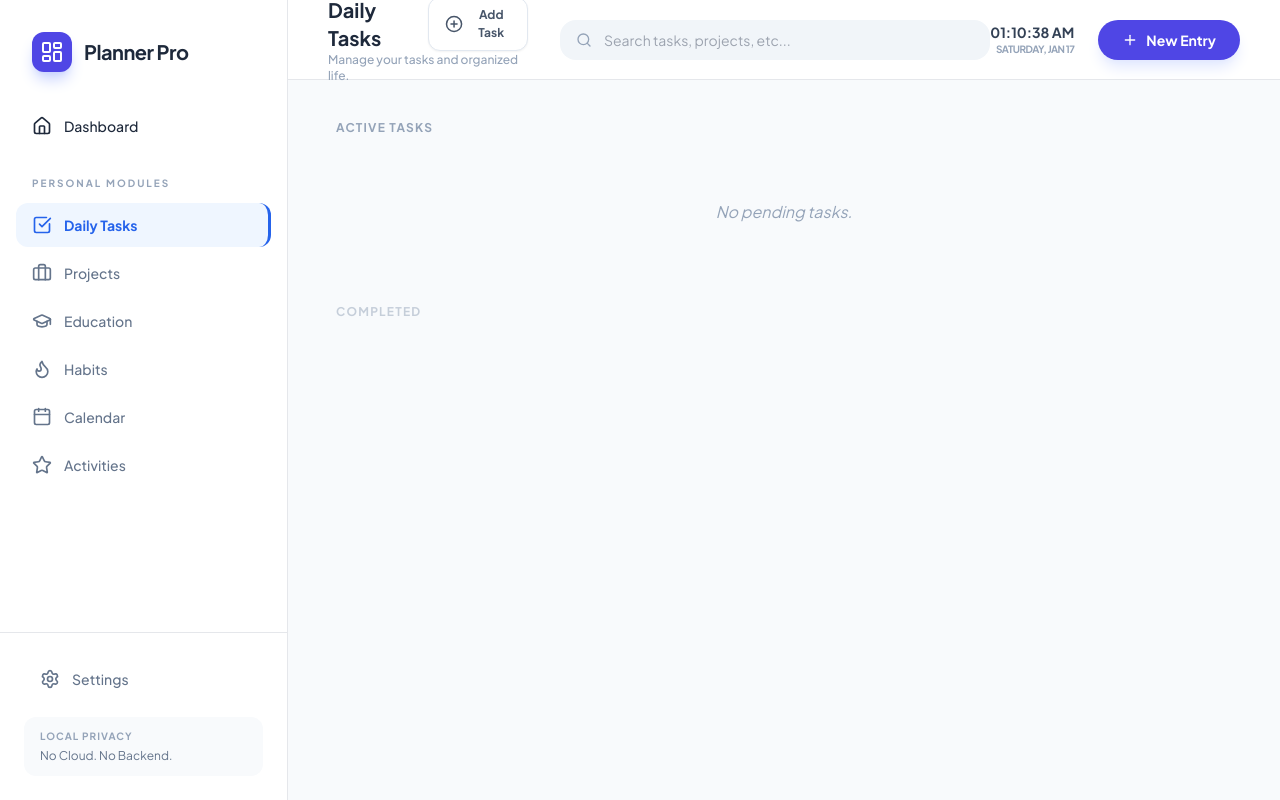
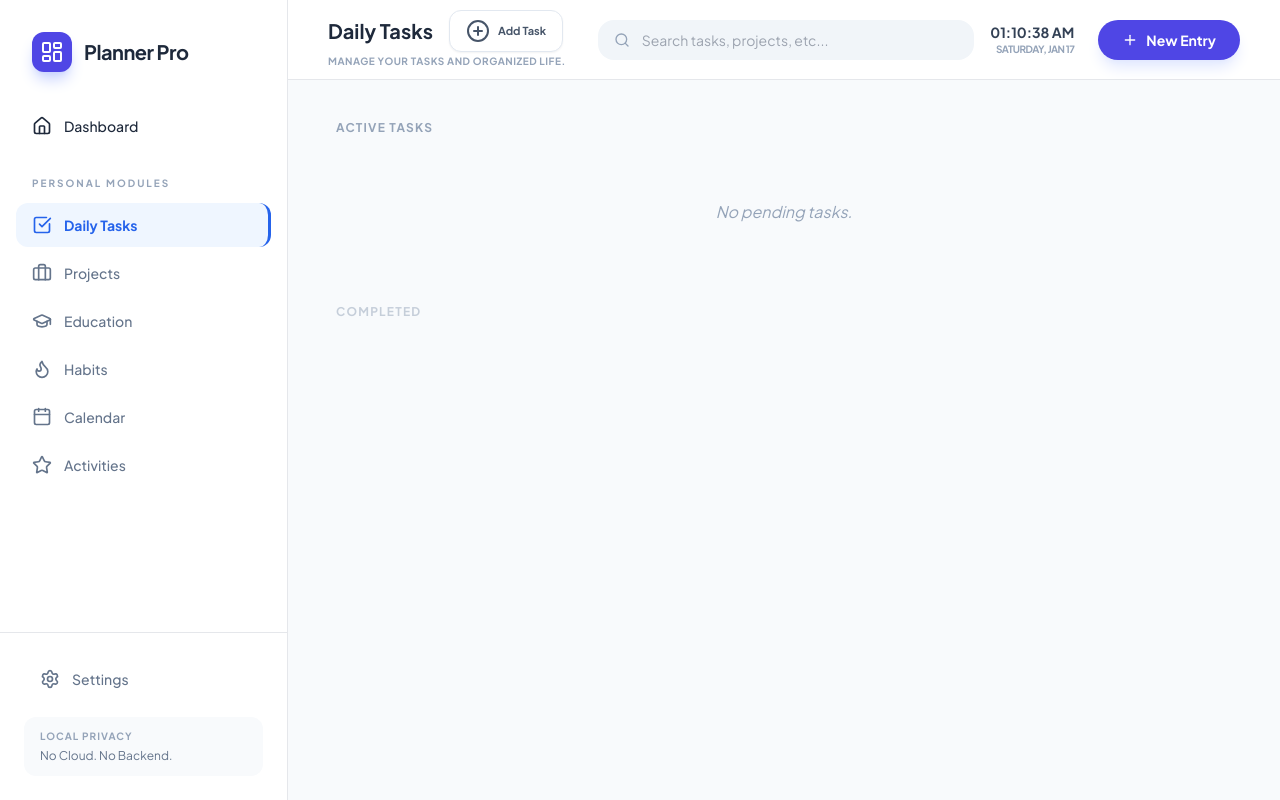
Before and after one commit to StormSites/planner, a plain HTML site: page index.html in a window 1280 px wide. Both pictures are taken after a click on the button "Daily Tasks". Drawn offline with nearby package versions, Linux system fonts and the light colour scheme; a script that the page names is missing.

Commit message:
Update index.html

```diff
--- a/index.html
+++ b/index.html
@@ -58,7 +58,8 @@
         .calendar-day-header {
             position: sticky;
             top: 0;
-            z-index: 20;
+            /* FIXED: Lowered z-index so it stays under main header */
+            z-index: 5;
             background: #f8fafc;
             border-bottom: 1px solid #e2e8f0;
         }
@@ -132,10 +133,11 @@
             color: #475569;
             border: 1px solid #e2e8f0;
             border-radius: 12px;
-            font-size: 12px;
+            font-size: 11px; /* Slightly smaller for better fit */
             font-weight: 700;
             transition: all 0.2s cubic-bezier(0.4, 0, 0.2, 1);
             box-shadow: 0 1px 2px rgba(0,0,0,0.05);
+            white-space: nowrap;
         }
         .btn-tab-action:hover {
             background: #f8fafc;
@@ -158,12 +160,19 @@
         .prio-2 { border-left: 4px solid #f59e0b !important; }
         .prio-1 { border-left: 4px solid #3b82f6 !important; }
 
-        /* Header Fix */
+        /* FIXED: Header Spacing & Layout */
         #tab-action-container {
             display: flex;
             align-items: center;
-            gap: 8px;
-            margin-left: 12px;
+            gap: 10px;
+            margin-left: 16px;
+        }
+
+        /* FIXED: Header Stacking */
+        header {
+            position: sticky;
+            top: 0;
+            z-index: 40 !important; /* Higher than any page content */
         }
     </style>
 </head>
@@ -195,30 +204,31 @@
         </aside>
 
         <!-- Content Area -->
-        <main class="flex-1 flex flex-col min-w-0 bg-slate-50">
-            <header class="h-20 bg-white border-b px-10 flex items-center justify-between shrink-0 z-10">
-                <div class="flex items-center gap-8 flex-1">
-                    <div class="flex flex-col min-w-[200px]">
+        <main class="flex-1 flex flex-col min-w-0 bg-slate-50 relative">
+            <!-- FIXED: Added higher z-index and flex wrapping fix -->
+            <header class="h-20 bg-white/95 backdrop-blur-sm border-b px-10 flex items-center justify-between shrink-0 z-40">
+                <div class="flex items-center gap-8 flex-1 min-w-0">
+                    <div class="flex flex-col shrink-0">
                         <div class="flex items-center">
-                            <h2 id="view-title" class="text-xl font-bold text-slate-800">Command Center</h2>
+                            <h2 id="view-title" class="text-xl font-black text-slate-800 whitespace-nowrap">Command Center</h2>
                             <div id="tab-action-container"></div>
                         </div>
-                        <p id="view-subtitle" class="text-xs text-slate-400 font-medium"></p>
+                        <p id="view-subtitle" class="text-[10px] text-slate-400 font-bold uppercase tracking-wider mt-0.5"></p>
                     </div>
 
-                    <!-- ADDED: Global Search Input -->
-                    <div class="relative w-full max-w-md hidden md:block">
+                    <!-- Global Search Input -->
+                    <div class="relative w-full max-w-md hidden lg:block">
                         <i data-lucide="search" class="absolute left-4 top-3 w-4 h-4 text-slate-400"></i>
                         <input type="text" id="global-search" oninput="logic.search(this.value)" placeholder="Search tasks, projects, etc..." class="w-full bg-slate-100 border-none rounded-2xl py-2.5 pl-11 pr-4 text-sm focus:ring-2 focus:ring-indigo-500 outline-none transition-all">
                     </div>
                 </div>
 
-                <div class="flex items-center gap-6">
+                <div class="flex items-center gap-6 shrink-0 ml-4">
                     <div id="clock-display" class="text-right hidden md:block">
                         <div id="clock-time" class="text-sm font-bold text-slate-700"></div>
                         <div id="clock-date" class="text-[10px] font-bold text-slate-400 uppercase tracking-tighter"></div>
                     </div>
-                    <button onclick="ui.modal.openQuickAdd()" class="bg-indigo-600 text-white px-6 py-2.5 rounded-full text-sm font-bold shadow-lg shadow-indigo-100 hover:scale-105 active:scale-95 transition-all flex items-center gap-2">
+                    <button onclick="ui.modal.openQuickAdd()" class="bg-indigo-600 text-white px-6 py-2.5 rounded-full text-sm font-bold shadow-lg shadow-indigo-100 hover:scale-105 active:scale-95 transition-all flex items-center gap-2 whitespace-nowrap">
                         <i data-lucide="plus" class="w-4 h-4"></i> New Entry
                     </button>
                 </div>
@@ -239,7 +249,6 @@
                     <p id="modal-subtitle" class="text-sm text-slate-400 font-medium"></p>
                 </div>
                 <div class="flex items-center gap-2">
-                    <!-- ADDED: Modal Action Slot (for Edit button) -->
                     <div id="modal-actions"></div>
                     <button onclick="ui.modal.close()" class="p-3 hover:bg-slate-100 rounded-full transition-colors text-slate-400"><i data-lucide="x" class="w-6 h-6"></i></button>
                 </div>
```
